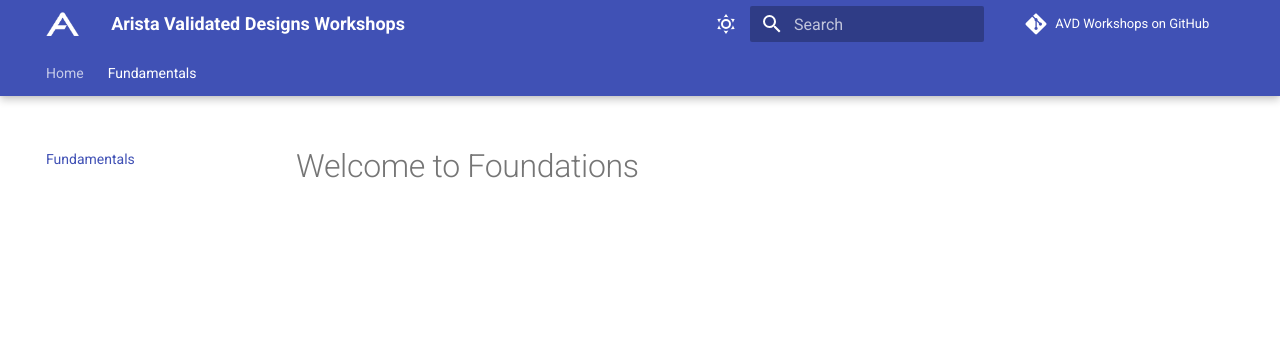
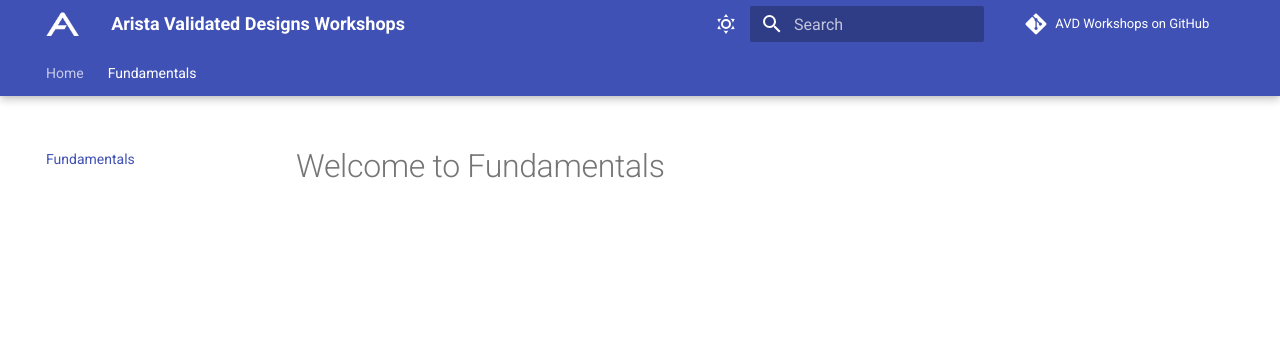
Before and after one commit to aristanetworks/avd-workshops, an MkDocs documentation site: the page built from workshops/fundamentals.md, in a window 1280 px wide. Shown: the top 343 px of the page. Built offline with MkDocs 1.6.1 and Material for MkDocs 9.7.7, drawn with Linux system fonts in a browser that asks for light colours; comment, search, counter and statistics services are not loaded.

Commit message:
changed title

```diff
--- a/workshops/fundamentals.md
+++ b/workshops/fundamentals.md
@@ -1 +1 @@
-# Welcome to Foundations
+# Welcome to Fundamentals
```
